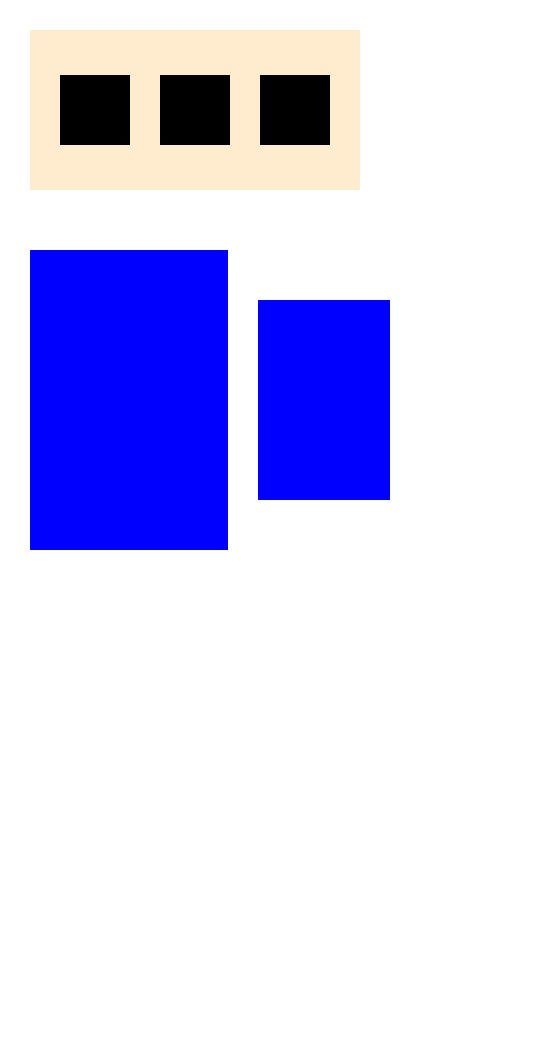
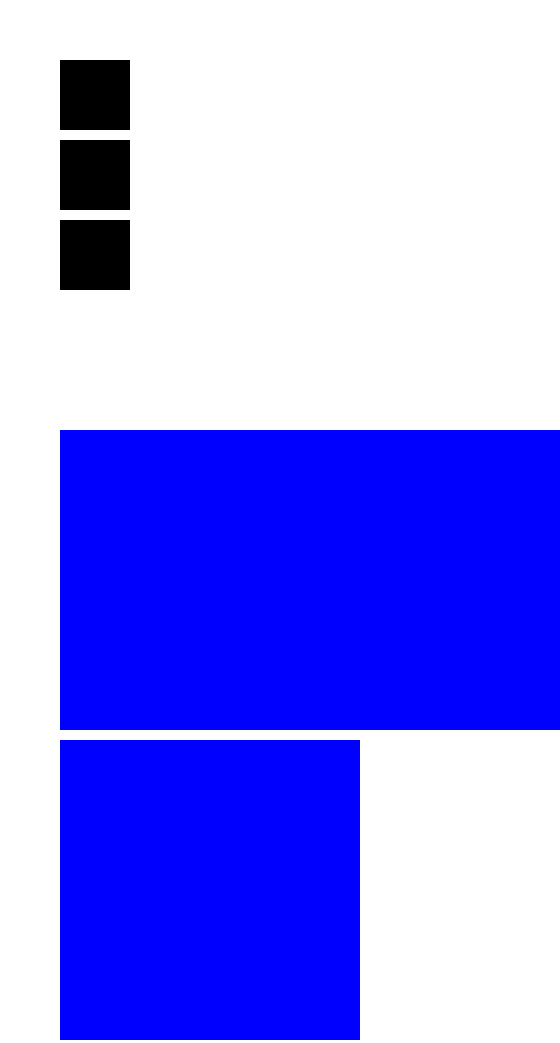
Before and after one commit to FlorianFleisch/00_web_Basics_Florian, a plain HTML site: page 08_1_Übung_Responsive/index.html in a window 390 px wide. Shown: the whole page, 560 px wide, since content can reach past the window. Before the commit the page ends 844 px from the top, so only its background shows below. Drawn offline with Linux system fonts and the light colour scheme.

Commit message:
08_1_Übung_Responsive_finished

```diff
--- a/08_1_Übung_Responsive/style.css
+++ b/08_1_Übung_Responsive/style.css
@@ -14,23 +14,59 @@
     width: 70px;
 }
 
-.container{
-    justify-content: space-between;
+.container {
+    justify-content: left;
+    gap: 10px;
     display: flex;
     align-items: center;
+    margin: 30px;
 }
 
 .item1 {
     background-color: blue;
     display: flex;
-    height: 300px;
-    width: 300px;
-    margin: 30px;
+    height: 400px;
+    width: 700px;
+
 }
 
-.item2{
+.item2 {
     background-color: blue;
     display: flex;
-    height: 200px;
-    width: 200px;
+    height: 400px;
+    width: 500px;
 }
+
+@media (max-width: 800px) {
+
+    .header {
+        display: block;
+        background-color: transparent;
+        height: 300px;
+        margin: 20px;
+    }
+
+    .box {
+        margin: 10px;
+    }
+
+    .container {
+        display: block;
+        margin: 50px;
+    }
+
+    .item1 {
+        background-color: blue;
+        margin: 10px;
+        height: 300px;
+        width: 500px;
+    }
+
+    .item2 {
+        background-color: blue;
+        margin: 10px;
+        display: flex;
+        height: 300px;
+        width: 300px;
+    }
+}
```
